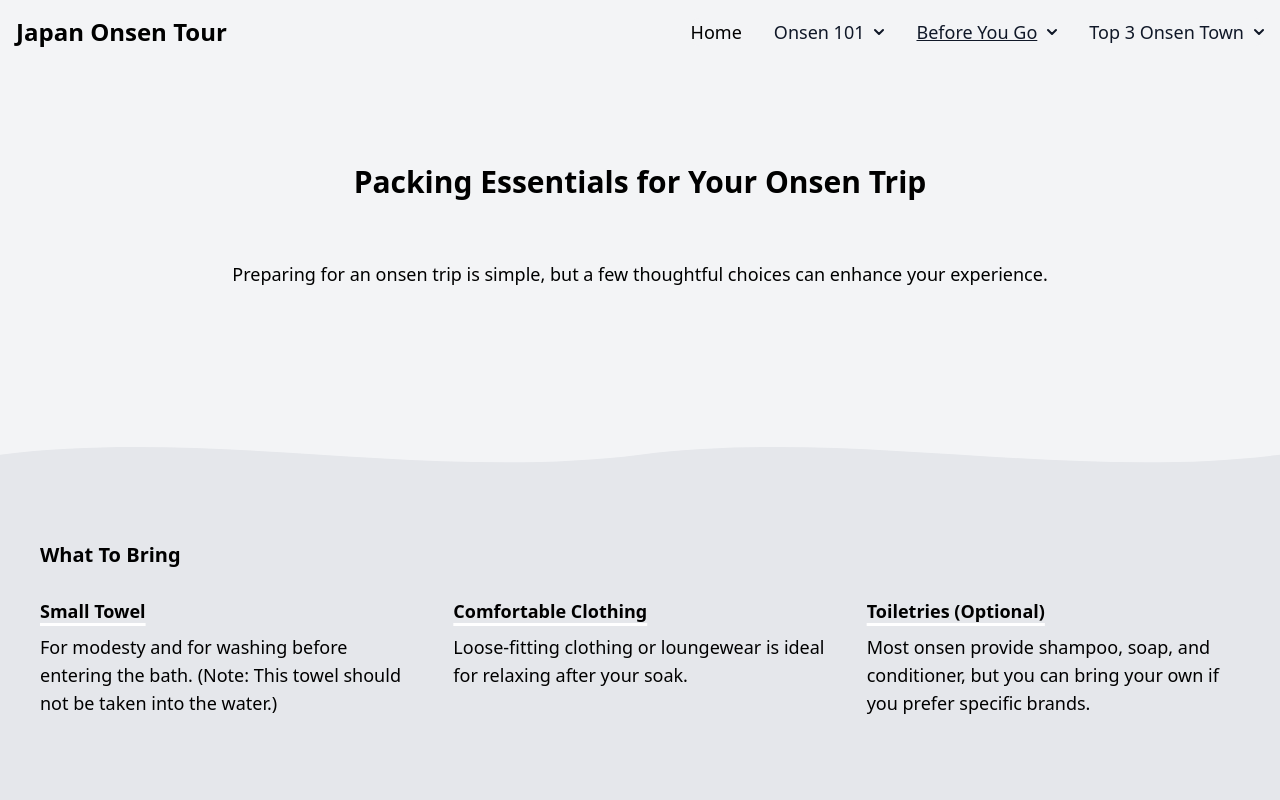
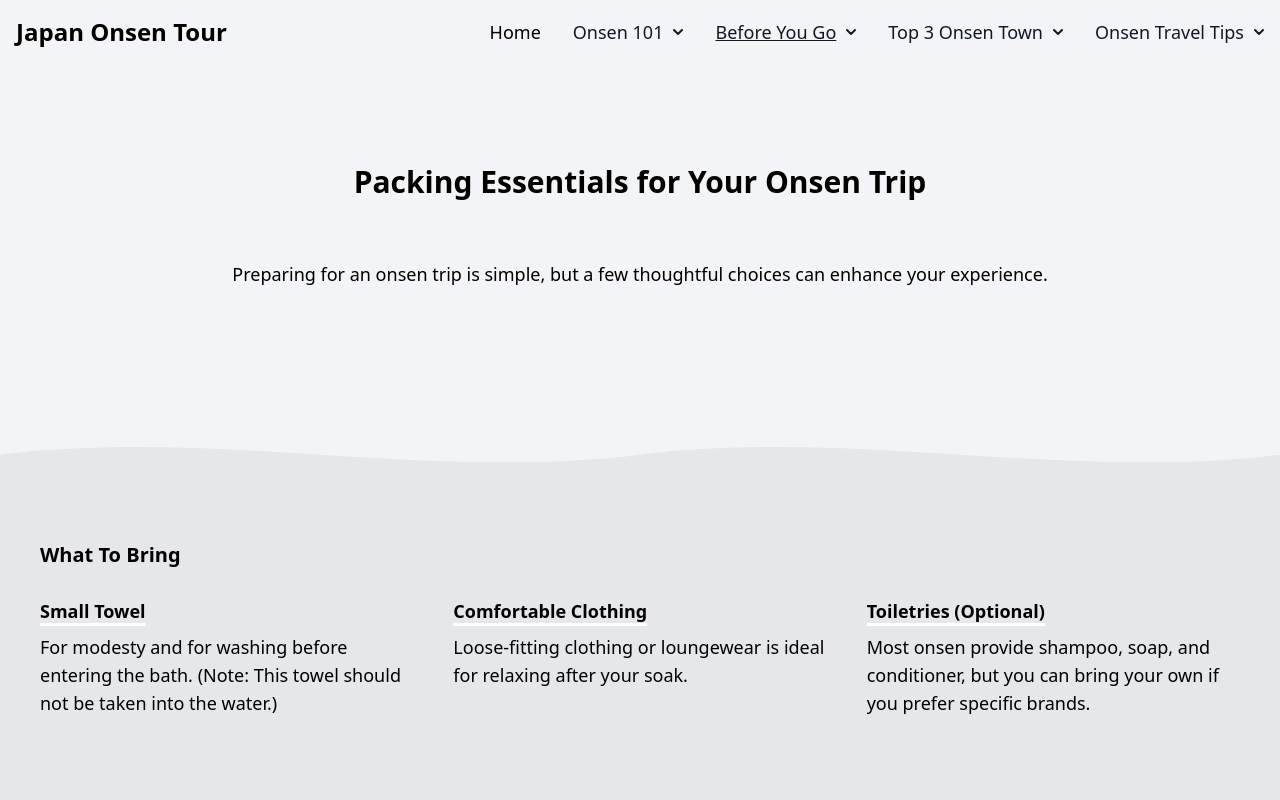
Before and after one commit to elriot/JapanOnsenTour, a React (Vite) app in the folder japan-onsen-tour/: page /JapanOnsenTour/packing in a window 1280 px wide. Shown: the top 800 px of the page. Built offline with nearby package versions, Linux system fonts and the light colour scheme.

Commit message:
Header menu updated

```diff
--- a/japan-onsen-tour/src/pages/Header.jsx
+++ b/japan-onsen-tour/src/pages/Header.jsx
@@ -113,7 +113,33 @@ function Navbar() {
 									className="header-menu-item-hover"
 								/>
 							}
-            			</li>
+						</li>
+
+						<li className="relative">
+							<button
+								onClick={() => toggleMenu('tips')}
+								className="flex items-center justify-between w-full py-2 px-3 text-gray-900 rounded header-menu-item-hover md:hover:bg-transparent md:border-0 md:hover:text-blue-700 md:p-0 md:w-auto"
+							>
+								<p className={['/seasons', '/transportation','/guide', '/extra'].some(path => currentPath.includes(path)) ? "currentpage-underline" : ""}>
+									Onsen Travel Tips
+								</p>
+								<svg className="w-2.5 h-2.5 ms-2.5" xmlns="http://www.w3.org/2000/svg" fill="none" viewBox="0 0 10 6">
+									<path stroke="currentColor" strokeLinecap="round" strokeLinejoin="round" strokeWidth="2" d="m1 1 4 4 4-4" />
+								</svg>
+							</button>
+
+							{openMenu == 'tips' &&
+								<DropdownMenu items={[
+										{ to: '/seasons', label: 'Best Seasons' },
+										{ to: '/transportation', label: 'Transportation' },
+										{ to: '/guide', label: 'Private Tour & Local Guide' },
+										{ to: '/extra', label: 'Small Extras' },
+									]}
+									onLinkClick={() => {setOpenMenu(null); setIsMobileMenuOpen(false);}}
+									className="header-menu-item-hover"
+								/>
+							}
+						</li>
 					</ul>
 				</div>
 			</div>
```
